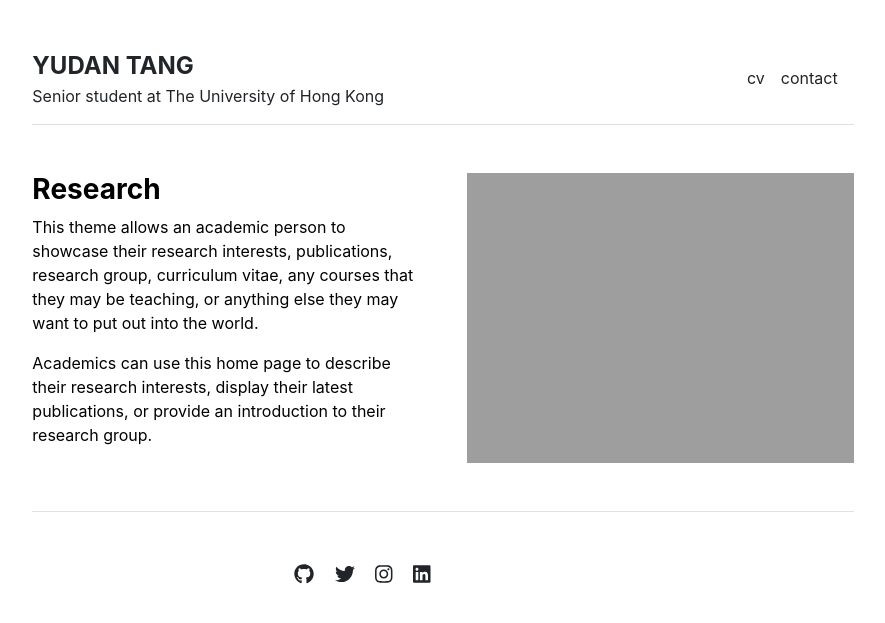
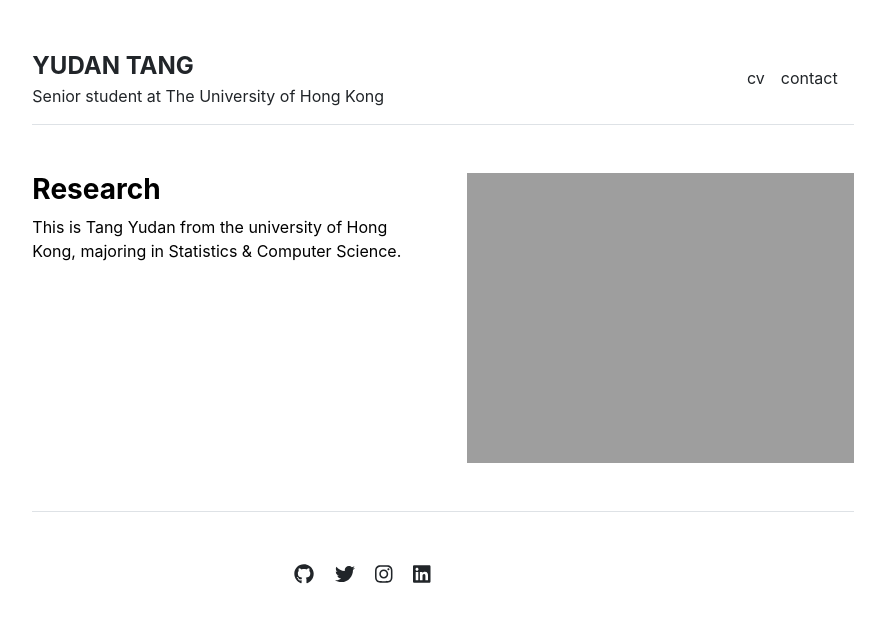
Before and after one commit to tangyd/tangyd.github.io, a Jekyll site: the page built from index.md, in a window 1280 px wide. Shown: the top 623 px of the page, without its empty margins (197-1082 px from the left). Built offline with Jekyll 4.4.1, drawn with Linux system fonts in a browser that asks for light colours.

Commit message:
Update index.md

```diff
--- a/index.md
+++ b/index.md
@@ -3,6 +3,4 @@ layout: home
 title: "Home"
 ---
 
-This theme allows an academic person to showcase their research interests, publications, research group, curriculum vitae, any courses that they may be teaching, or anything else they may want to put out into the world.
-
-Academics can use this home page to describe their research interests, display their latest publications, or provide an introduction to their research group.
+This is Tang Yudan from the university of Hong Kong, majoring in Statistics & Computer Science.
```
